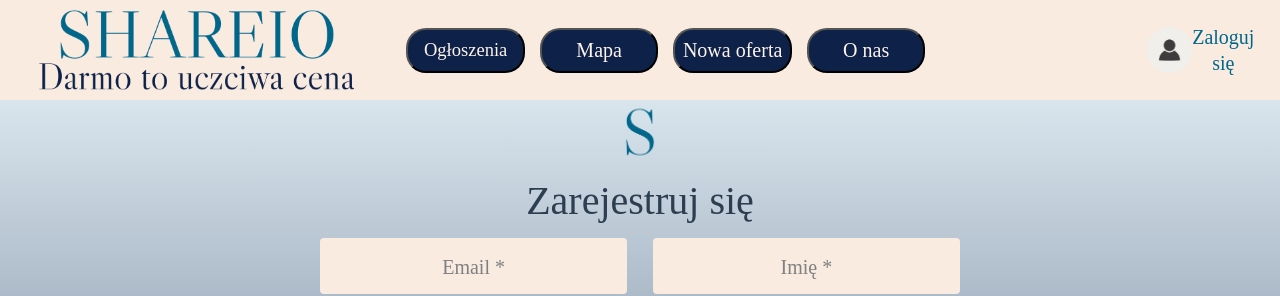
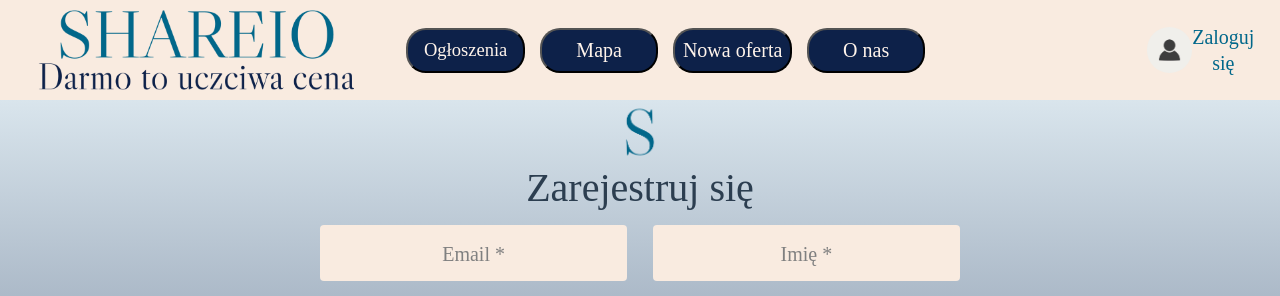
Before and after one commit to shareio-pl/shareio-frontend, a Vue app: page /register in a window 1280 px wide. Shown: the top 296 px of the page. Built offline with nearby package versions, Linux system fonts and the light colour scheme; a web font is replaced by a local one.

Commit message:
Add 'S' logo

```diff
--- a/src/components/pages/Login.vue
+++ b/src/components/pages/Login.vue
@@ -45,7 +45,7 @@ export default {
 }
 
 h1 {
-  margin-top: 1%;
+  margin-top: 0;
   margin-bottom: 1%;
 }
 
@@ -66,7 +66,7 @@ img {
 }
 
 .logo {
-  margin-top: 0%;
+  margin-top: 0;
   margin-left: auto;
   margin-right: auto;
   margin-bottom: 0%;
--- a/src/components/pages/Register.vue
+++ b/src/components/pages/Register.vue
@@ -31,7 +31,7 @@ export default {
 }
 
 h1 {
-  margin-top: 1%;
+  margin-top: 0;
   margin-bottom: 1%;
 }
 
```
